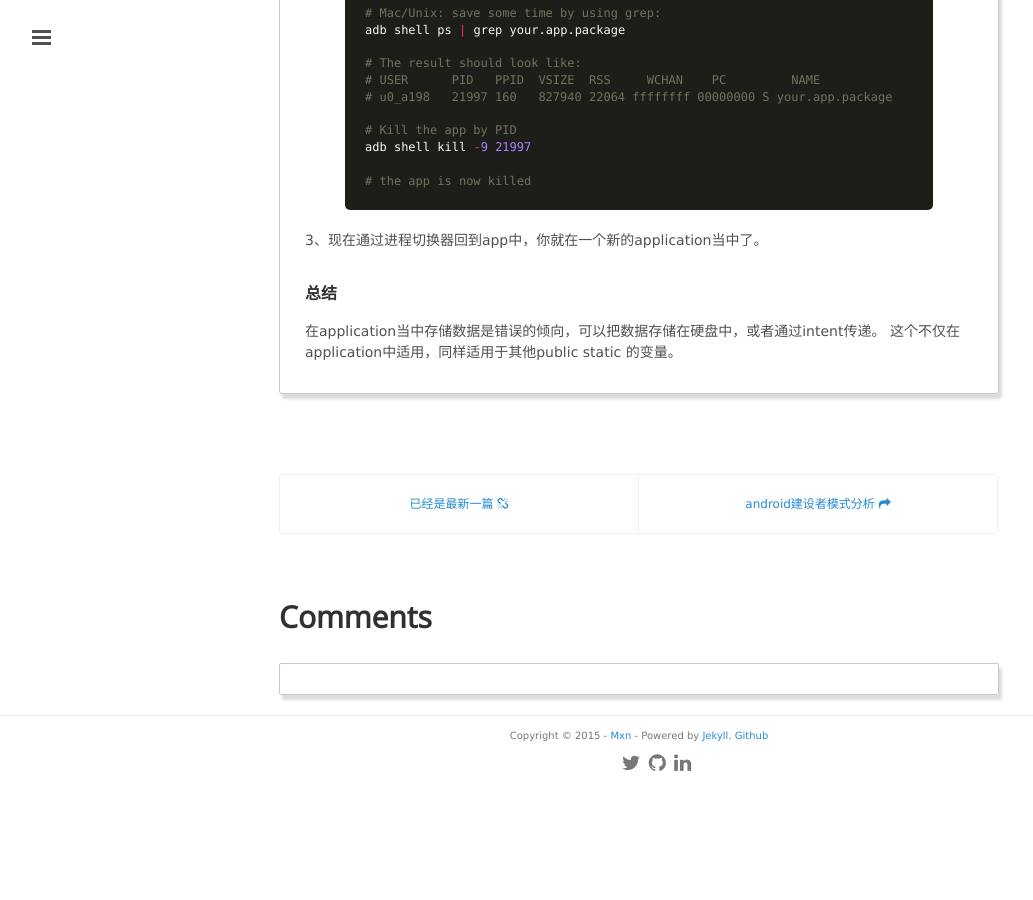
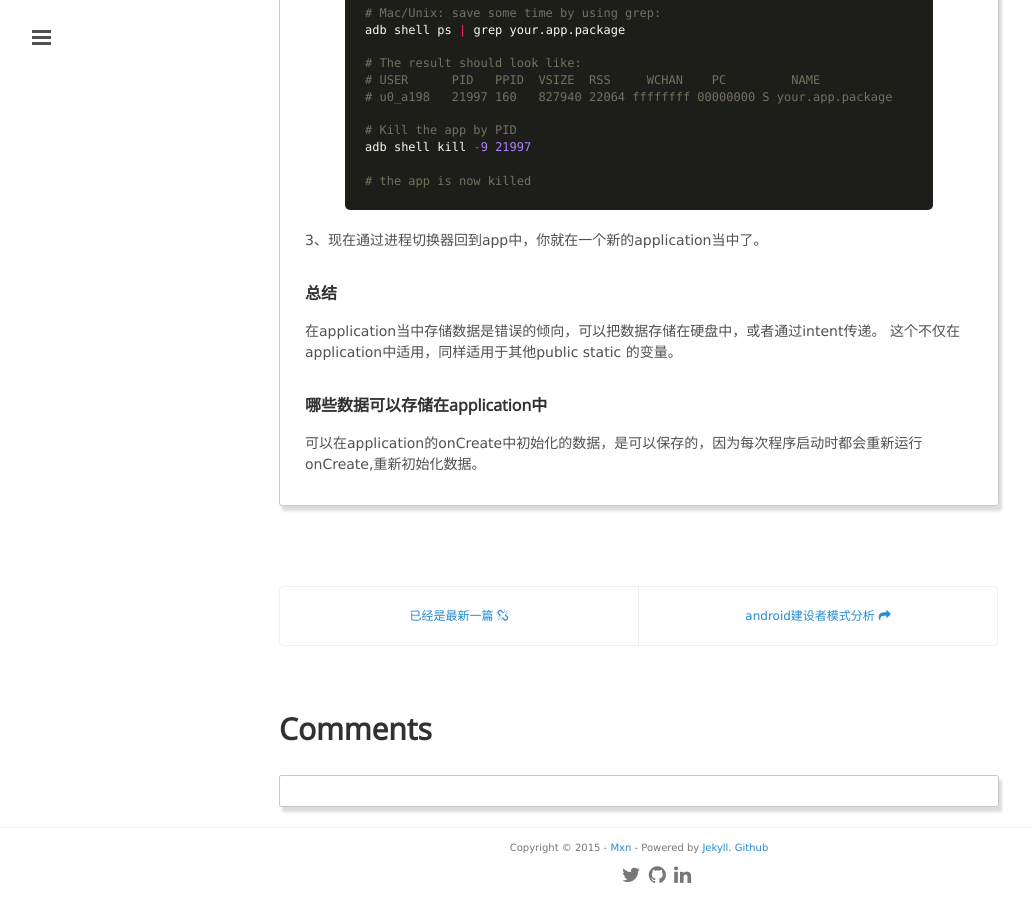
Before and after one commit to mxn21/mxn21.github.io, a Jekyll site: the page built from _posts/2015-6-15-为什么Application不能存储数据.md, in a window 1280 px wide and 900 px high, scrolled down 2167 px. Shown: the whole window, without its empty margins (1-1034 px from the left). Built offline with Jekyll 4.4.1, drawn with Linux system fonts in a browser that asks for light colours; Markdown is read by kramdown in place of the engine named in the settings; comment, search, counter and statistics services are not loaded; before the commit the page ends 2955 px from its top, so only the background shows below that.

Commit message:
Update 2015-6-15-为什么Application不能存储数据.md

```diff
--- a/_posts/2015-6-15-为什么Application不能存储数据.md
+++ b/_posts/2015-6-15-为什么Application不能存储数据.md
@@ -124,3 +124,6 @@
 
 在application当中存储数据是错误的倾向，可以把数据存储在硬盘中，或者通过intent传递。
 这个不仅在application中适用，同样适用于其他public static 的变量。
+
+###哪些数据可以存储在application中
+可以在application的onCreate中初始化的数据，是可以保存的，因为每次程序启动时都会重新运行onCreate,重新初始化数据。
```
